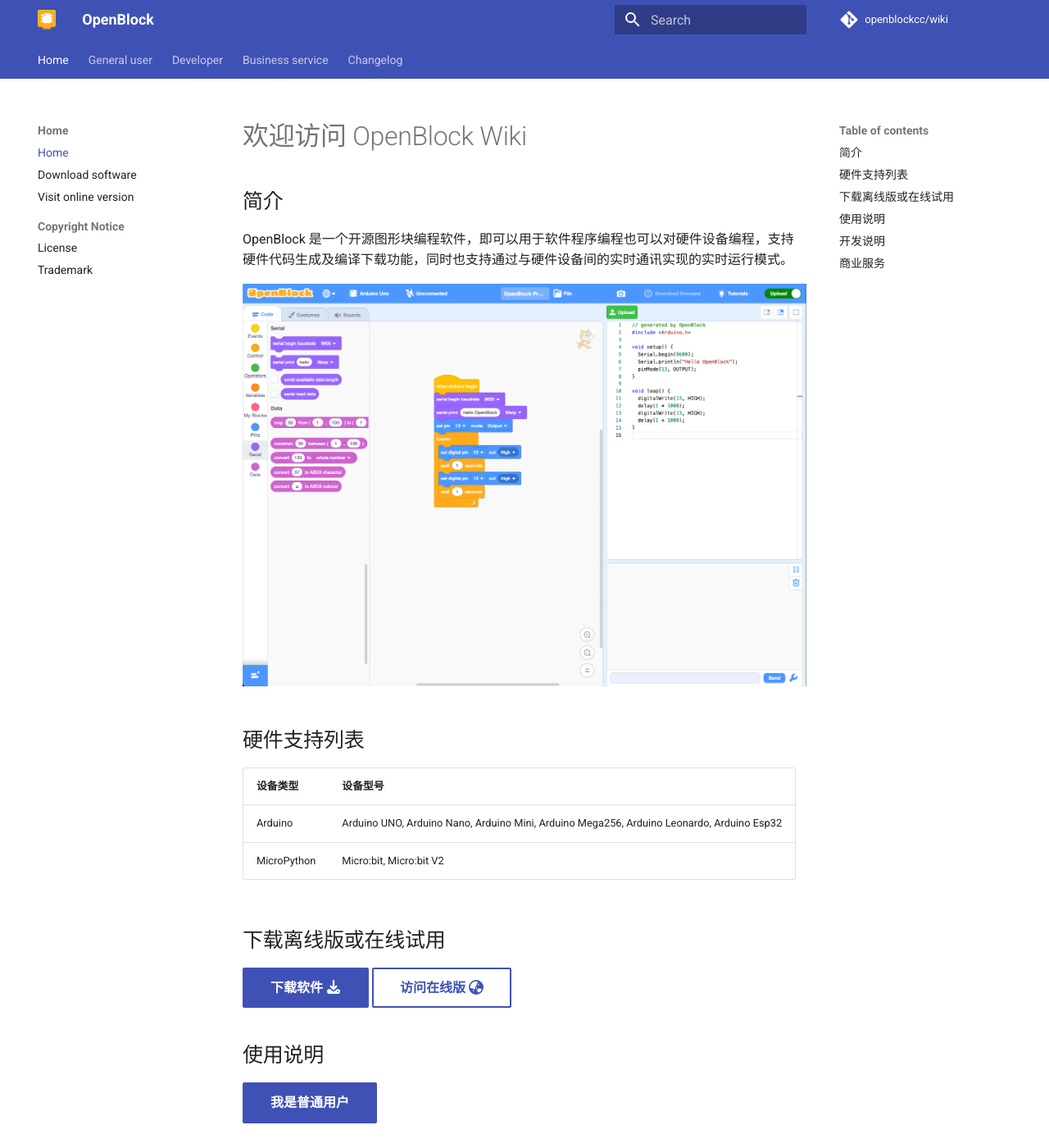
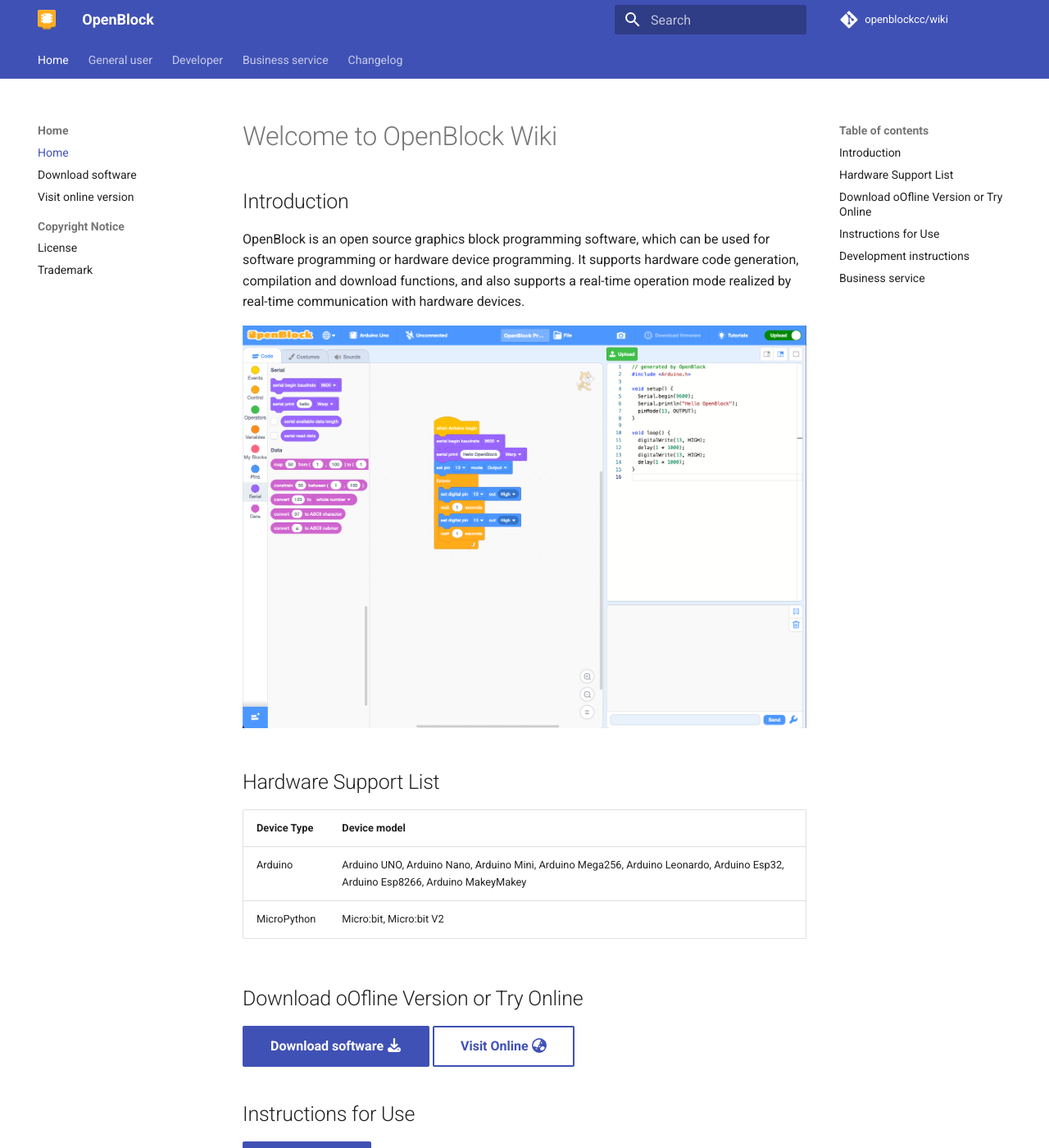
Before and after one commit to openblockcc/openblockcc.github.io, an MkDocs documentation site: the page built from docs/index.md, in a window 1280 px wide and 1400 px high. Shown: the whole window at 82% size. Built offline with MkDocs 1.6.1 and Material for MkDocs 9.7.7, drawn with Linux system fonts in a browser that asks for light colours; comment, search, counter and statistics services are not loaded; some of the changed text lies outside the part shown.

Commit message:
translate index page

```diff
--- a/docs/index.md
+++ b/docs/index.md
@@ -1,30 +1,30 @@
-# 欢迎访问 OpenBlock Wiki
+# Welcome to OpenBlock Wiki
 
-## 简介
+## Introduction
 
-OpenBlock 是一个开源图形块编程软件，即可以用于软件程序编程也可以对硬件设备编程，支持硬件代码生成及编译下载功能，同时也支持通过与硬件设备间的实时通讯实现的实时运行模式。
+OpenBlock is an open source graphics block programming software, which can be used for software programming or hardware device programming. It supports hardware code generation, compilation and download functions, and also supports a real-time operation mode realized by real-time communication with hardware devices.
 
 <img src="./assets/illustration.png" alt="openblock"/>
 
-## 硬件支持列表
+## Hardware Support List
 
-| 设备类型     | 设备型号                                                                                   |
-| ----------- | ----------------------------------------------------------------------------------------- |
-| Arduino     | Arduino UNO, Arduino Nano, Arduino Mini, Arduino Mega256, Arduino Leonardo, Arduino Esp32 |
-| MicroPython | Micro:bit, Micro:bit V2                                                                   |
+| Device Type | Device model                                                                                                                   |
+| ----------- | ------------------------------------------------------------------------------------------------------------------------------ |
+| Arduino     | Arduino UNO, Arduino Nano, Arduino Mini, Arduino Mega256, Arduino Leonardo, Arduino Esp32, Arduino Esp8266, Arduino MakeyMakey |
+| MicroPython | Micro:bit, Micro:bit V2                                                                                                        |
 
-## 下载离线版或在线试用
+## Download oOfline Version or Try Online
 
-[下载软件 :fontawesome-solid-download:](download-software.md){: .md-button  .md-button--primary} [访问在线版 :fontawesome-solid-globe-asia:](visit-online-version.md){: .md-button}
+[Download software :fontawesome-solid-download:](download-software.md){: .md-button  .md-button--primary} [Visit Online :fontawesome-solid-globe-asia:](visit-online-version.md){: .md-button}
 
-## 使用说明
+## Instructions for Use
 
-[我是普通用户](normal-user/quick-start.md){: .md-button .md-button--primary }
+[Normal user](normal-user/quick-start.md){: .md-button .md-button--primary }
 
-## 开发说明
+## Development instructions
 
- [我是开发者](developer/develop-extensions/quick-start.md){: .md-button  .md-button--primary }
+[Developer](developer/develop-extensions/quick-start.md){: .md-button  .md-button--primary }
 
-## 商业服务
+## Business service
 
- [商业服务](business-service/introduction.md){: .md-button  .md-button--primary }
+[Business service](business-service/introduction.md){: .md-button  .md-button--primary }
```
